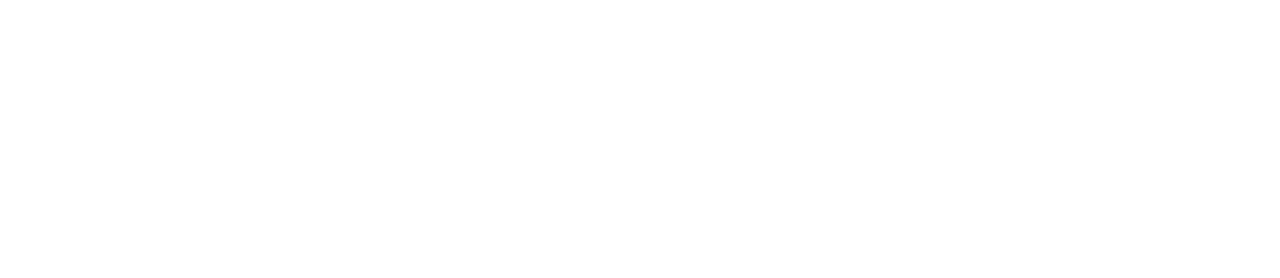
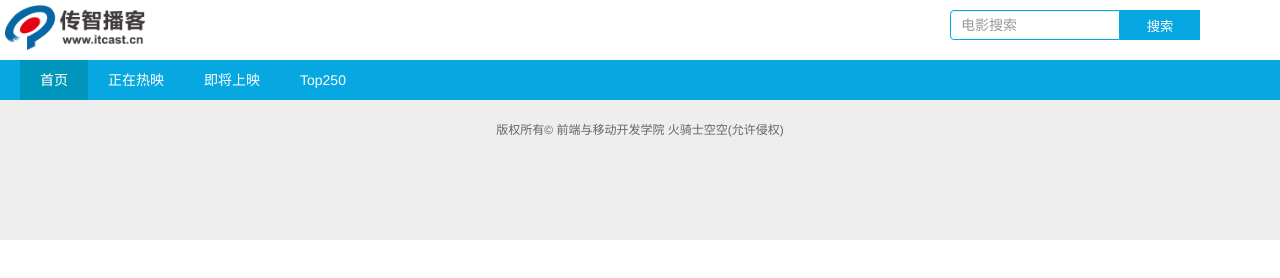
Before and after one commit to sunSunnySmile/Movie-Project, a website: page index.html in a window 1280 px wide. Drawn offline with nearby package versions, Linux system fonts and the light colour scheme; some packages are replaced by stand-ins of ours.

Commit message:
home页面布局完成

```diff
--- a/index.html
+++ b/index.html
@@ -5,10 +5,37 @@
     <meta charset="UTF-8">
     <meta name="viewport" content="width=device-width, initial-scale=1.0,maximum-scale=1,minimum-scale=1,user-scalable=no">
     <title>index.html</title>
+    <link rel="stylesheet" href="./assets/css/wap.css">
+    <link rel="stylesheet" href="./assets/css/reset.css">
 </head>
 
 <body ng-app="myApp">
-    <ui-view></ui-view>
+    <div class="top">
+        <div class="header">
+            <a href="#/home_page"><img src="assets/img/logo.png" alt=""></a>
+            <div class="search">
+                <input ng-model="query" class="my-input" type="text" placeholder="电影搜索">
+                <button>搜索</button>
+            </div>
+        </div>
+        <nav class="nav">
+            <ul>
+                <!--li中添加 active 类样式，显示焦点状态。-->
+                <li class="active"><a href="#/home_page">首页</a></li>
+                <li><a href="#/in_theaters">正在热映</a></li>
+                <li><a href="#/coming_soon">即将上映</a></li>
+                <li><a href="#/top250">Top250</a></li>
+            </ul>
+        </nav>
+    </div>
+    <div class="container">
+        <ui-view></ui-view>
+    </div>
+    <footer class="footer">
+        <div class="container">
+            <p>版权所有&copy; 前端与移动开发学院 火骑士空空(允许侵权)</p>
+        </div>
+    </footer>
 </body>
 
 </html>
```
